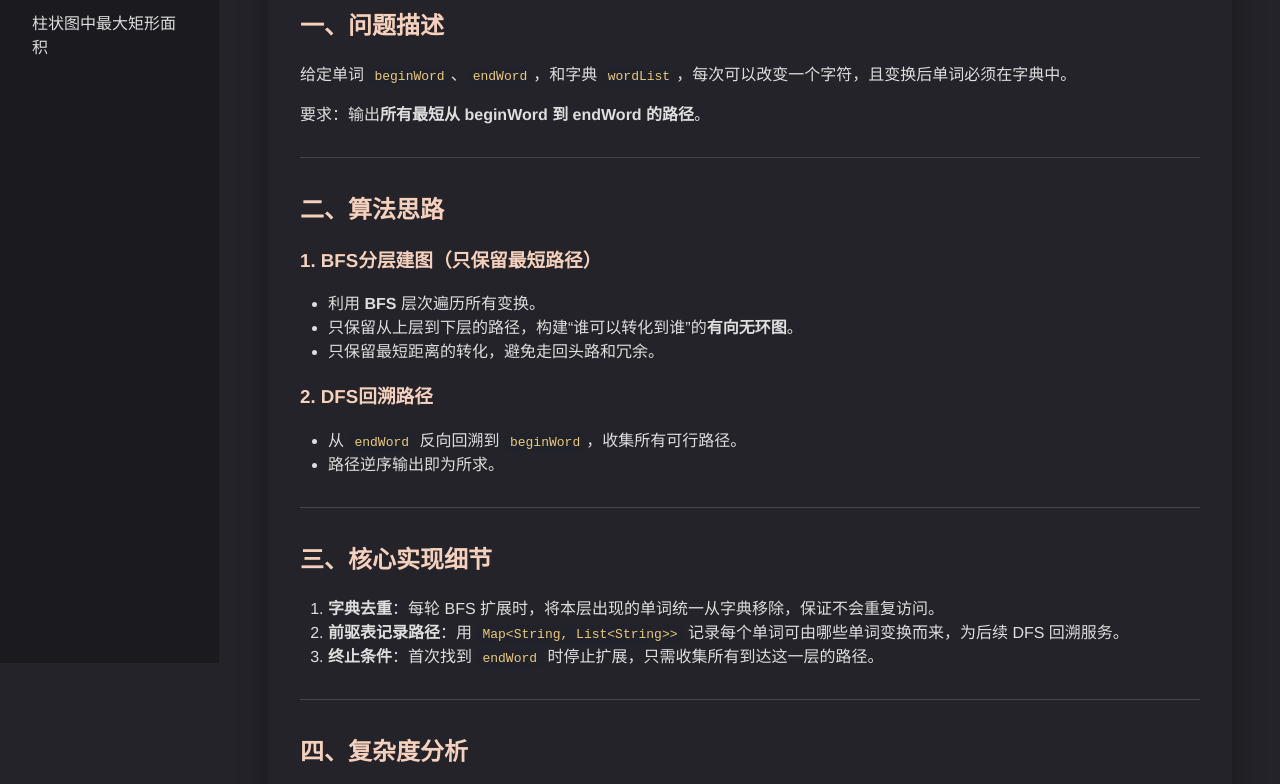
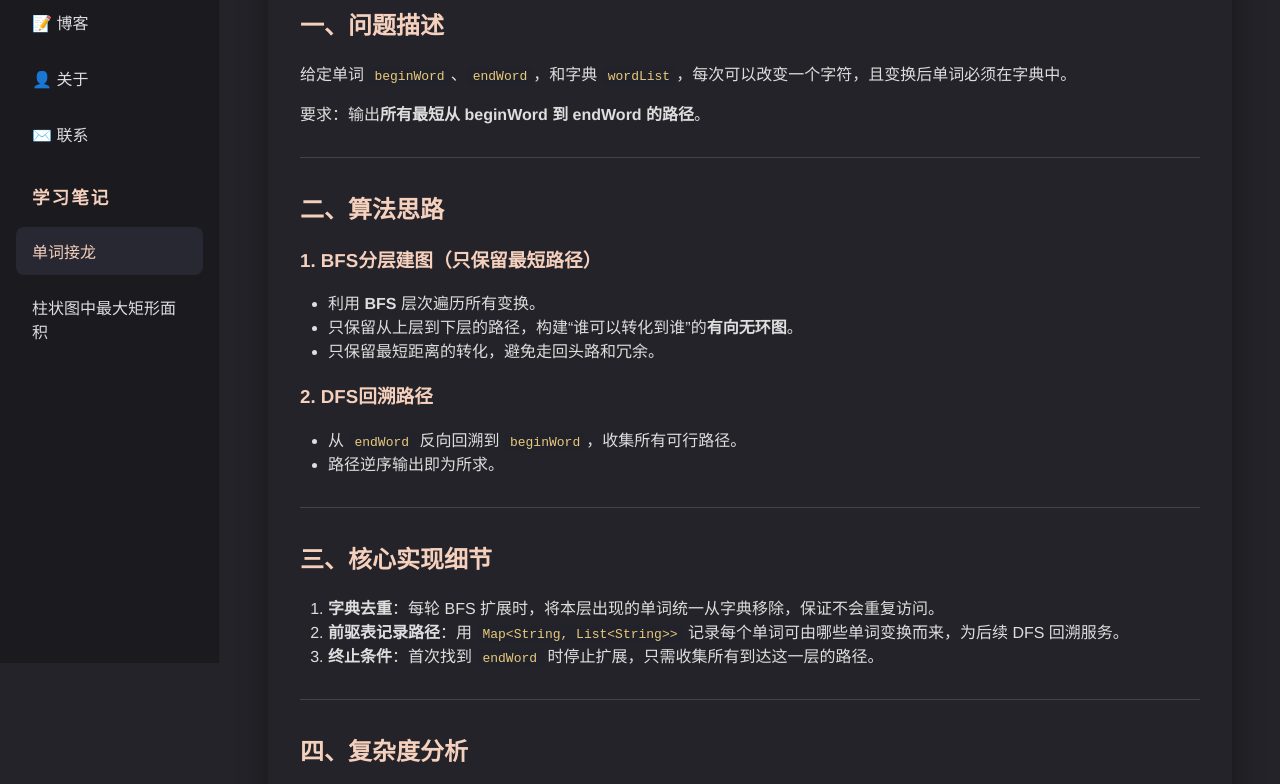
Before and after one commit to RonanLx/myblog, a plain HTML site: page accelerators.html in a window 1280 px wide. Shown: the part 137-921 px from the top of the page. Drawn offline with Linux system fonts and the light colour scheme.

Commit message:
页面导航完善

```diff
--- a/accelerators.html
+++ b/accelerators.html
@@ -1,6 +1,5 @@
 <!DOCTYPE html>
 <html lang="zh-CN">
-
 <head>
   <meta charset="UTF-8" />
   <title>Accelerators</title>
@@ -24,6 +23,8 @@
       height: 100vh;
       box-sizing: border-box;
       border-right: 1px solid #222;
+      display: flex;
+      flex-direction: column;
     }
 
     .sidebar h2 {
@@ -35,13 +36,13 @@
       letter-spacing: 2px;
     }
 
-    .note-list {
+    .sidebar-nav, .note-list {
       list-style: none;
       padding: 0 16px;
-      margin: 0;
+      margin: 0 0 18px 0;
     }
 
-    .note-list li {
+    .sidebar-nav li, .note-list li {
       padding: 12px 16px;
       margin-bottom: 8px;
       border-radius: 8px;
@@ -49,10 +50,19 @@
       transition: background 0.2s;
       color: #dedede;
       font-size: 1em;
+      user-select: none;
     }
 
-    .note-list li.active,
-    .note-list li:hover {
+    .sidebar-nav li a {
+      color: inherit;
+      text-decoration: none;
+      display: block;
+      width: 100%;
+      height: 100%;
+    }
+
+    .sidebar-nav li.active, .sidebar-nav li:hover, .sidebar-nav li a.active,
+    .note-list li.active, .note-list li:hover {
       background: #282832;
       color: #f5d0bd;
     }
@@ -65,7 +75,6 @@
       overflow-x: auto;
     }
 
-    /* 适配 Notion 导出正文样式 */
     .main-content article {
       background: #232329;
       border-radius: 14px;
@@ -130,27 +139,25 @@
     }
 
     @media (max-width: 800px) {
-      .sidebar {
-        display: none;
-      }
-
-      .main-content {
-        padding: 12px 4vw;
-      }
-
-      .main-content article {
-        padding: 12px 2vw;
-      }
+      .sidebar { display: none; }
+      .main-content { padding: 12px 4vw; }
+      .main-content article { padding: 12px 2vw; }
     }
   </style>
 </head>
-
 <body>
   <nav class="sidebar">
+    <h2>导航</h2>
+    <ul class="sidebar-nav">
+      <li><a href="index.html">🏠 主页</a></li>
+      <li><a href="blog.html">📝 博客</a></li>
+      <li><a href="about.html">👤 关于</a></li>
+      <li><a href="mailto:lissblisslx@gmail.com">✉️ 联系</a></li>
+    </ul>
     <h2>学习笔记</h2>
     <ul class="note-list">
       <li class="active" onclick="showNote('word-chain', this)">单词接龙</li>
-      <li class="active" onclick="showNote('largest-rectangle', this)">柱状图中最大矩形面积</li>
+      <li onclick="showNote('largest-rectangle', this)">柱状图中最大矩形面积</li>
       <!-- 更多笔记添加在这里 -->
     </ul>
   </nav>
@@ -170,5 +177,4 @@
     }
   </script>
 </body>
-
 </html>
```
Also changed, not shown: about.html (+1 -0 lines), blog.html (+1 -1 lines).
